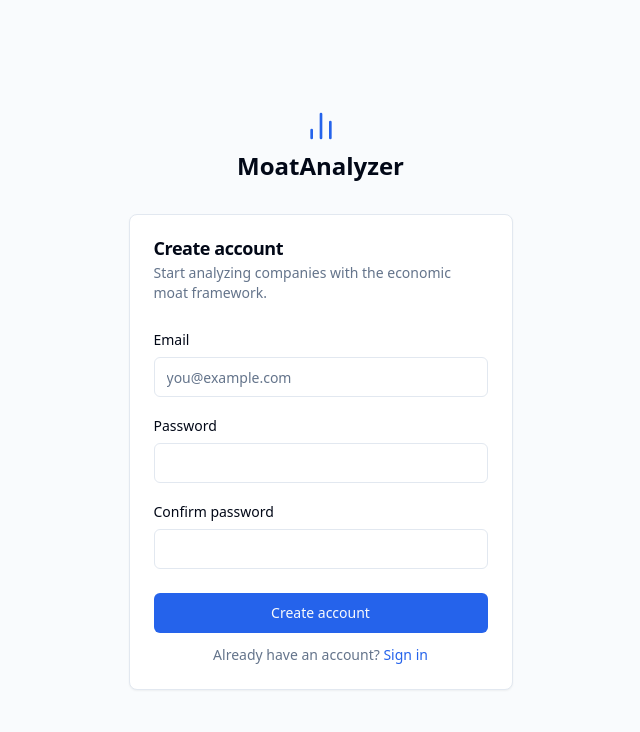
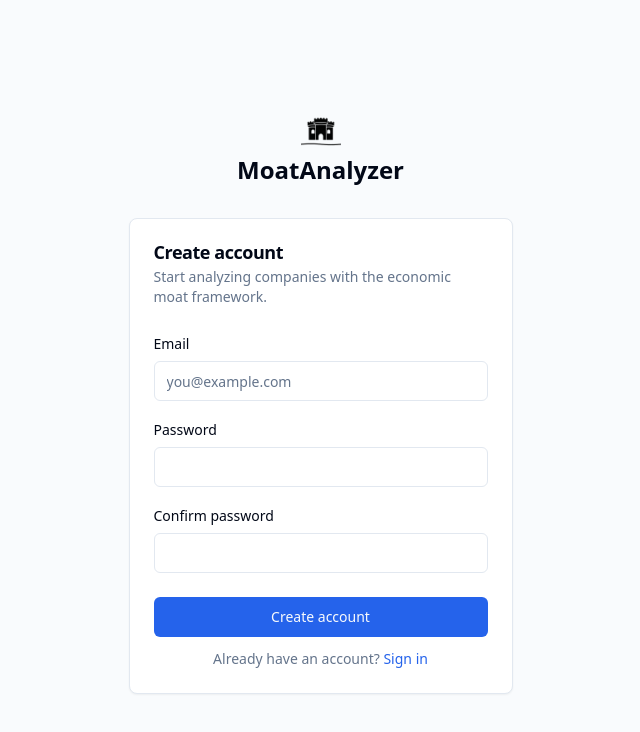
Before and after one commit to Ming0217/moat-analyzer, a React (Vite) app in the folder frontend/: page /signup in a window 1280 px wide. Shown: the top 732 px of the page, without its empty margins (312-952 px from the left). Built offline with nearby package versions, Linux system fonts and the light colour scheme; no server answers.

Commit message:
Make methodology/api-docs public; add logo home link on login/signup

```diff
--- a/frontend/src/App.tsx
+++ b/frontend/src/App.tsx
@@ -55,9 +55,9 @@ export default function App() {
               <Route path="/company/new" element={<ProtectedRoute><AddCompanyPage /></ProtectedRoute>} />
               <Route path="/company/:id/upload" element={<ProtectedRoute><AddCompanyPage /></ProtectedRoute>} />
               <Route path="/company/:id" element={<ProtectedRoute><CompanyPage /></ProtectedRoute>} />
-              <Route path="/methodology" element={<ProtectedRoute><MethodologyPage /></ProtectedRoute>} />
+              <Route path="/methodology" element={<MethodologyPage />} />
               <Route path="/settings/tokens" element={<ProtectedRoute><TokensPage /></ProtectedRoute>} />
-              <Route path="/api-docs" element={<ProtectedRoute><ApiDocsPage /></ProtectedRoute>} />
+              <Route path="/api-docs" element={<ApiDocsPage />} />
               <Route path="*" element={<Navigate to="/" replace />} />
             </Routes>
           </Suspense>
--- a/frontend/src/pages/LoginPage.tsx
+++ b/frontend/src/pages/LoginPage.tsx
@@ -5,7 +5,7 @@ import { Button } from "@/components/ui/button"
 import { Input } from "@/components/ui/input"
 import { Label } from "@/components/ui/label"
 import { Card, CardContent, CardDescription, CardFooter, CardHeader, CardTitle } from "@/components/ui/card"
-import { BarChart2 } from "lucide-react"
+import { CastleIcon } from "@/components/icons/CastleIcon"
 
 export function LoginPage() {
   const navigate = useNavigate()
@@ -30,10 +30,10 @@ export function LoginPage() {
   return (
     <div className="flex min-h-screen items-center justify-center bg-muted/40 px-4">
       <div className="w-full max-w-sm">
-        <div className="mb-8 flex flex-col items-center gap-2">
-          <BarChart2 className="h-8 w-8 text-primary" />
+        <Link to="/" className="mb-8 flex flex-col items-center gap-2 hover:opacity-80 transition-opacity">
+          <CastleIcon className="h-10 w-10" />
           <h1 className="text-2xl font-bold">MoatAnalyzer</h1>
-        </div>
+        </Link>
         <Card>
           <CardHeader>
             <CardTitle>Sign in</CardTitle>
--- a/frontend/src/pages/SignupPage.tsx
+++ b/frontend/src/pages/SignupPage.tsx
@@ -5,7 +5,7 @@ import { Button } from "@/components/ui/button"
 import { Input } from "@/components/ui/input"
 import { Label } from "@/components/ui/label"
 import { Card, CardContent, CardDescription, CardFooter, CardHeader, CardTitle } from "@/components/ui/card"
-import { BarChart2 } from "lucide-react"
+import { CastleIcon } from "@/components/icons/CastleIcon"
 
 export function SignupPage() {
   const navigate = useNavigate()
@@ -35,10 +35,10 @@ export function SignupPage() {
   return (
     <div className="flex min-h-screen items-center justify-center bg-muted/40 px-4">
       <div className="w-full max-w-sm">
-        <div className="mb-8 flex flex-col items-center gap-2">
-          <BarChart2 className="h-8 w-8 text-primary" />
+        <Link to="/" className="mb-8 flex flex-col items-center gap-2 hover:opacity-80 transition-opacity">
+          <CastleIcon className="h-10 w-10" />
           <h1 className="text-2xl font-bold">MoatAnalyzer</h1>
-        </div>
+        </Link>
         <Card>
           <CardHeader>
             <CardTitle>Create account</CardTitle>
```
